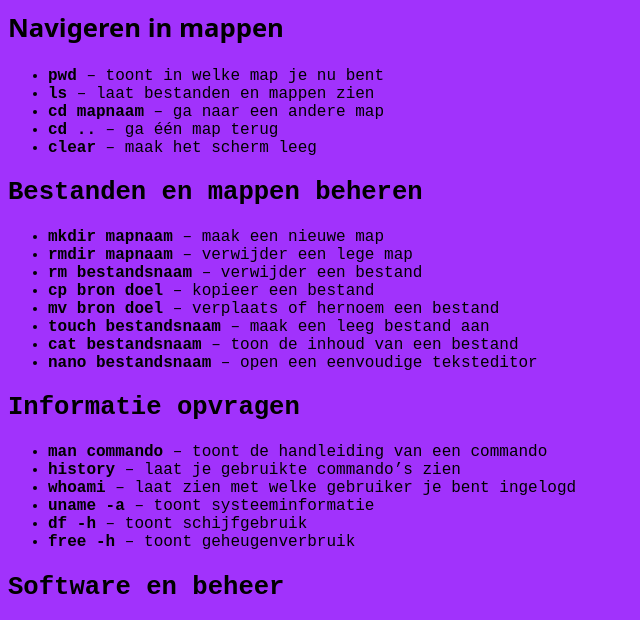
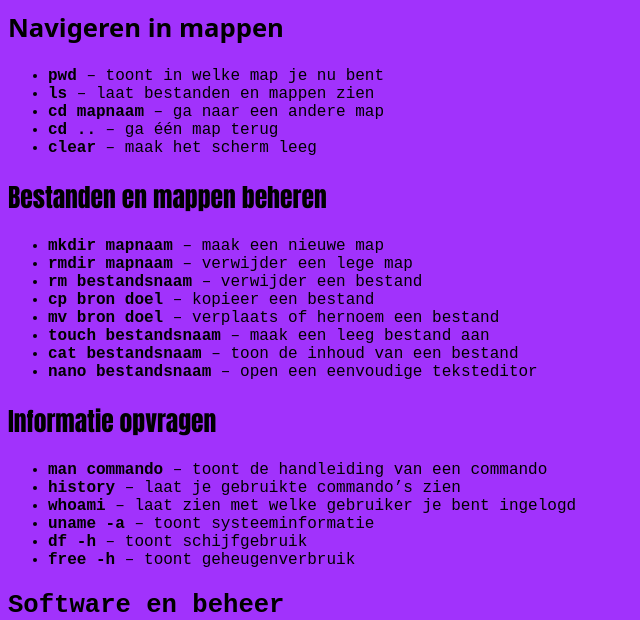
Before and after one commit to maxitaxi200967/linux-html, a plain HTML site: page index.html in a window 1280 px wide. Shown: the part 137-757 px from the top of the page, without its empty margins (0-640 px from the left). Drawn offline with Linux system fonts and the light colour scheme.

Commit message:
kop 2 font veranderd

```diff
--- a/style.css
+++ b/style.css
@@ -8,3 +8,4 @@ div{font-family: 'Courier New', Courier, monospace;}
 .software{font-family: 'Segoe UI', Tahoma, Geneva, Verdana, sans-serif;}
 .titel{font-family: 'Trebuchet MS', 'Lucida Sans Unicode', 'Lucida Grande', 'Lucida Sans', Arial, sans-serif;}
 .kop1{font-family: system-ui, -apple-system, BlinkMacSystemFont, 'Segoe UI', Roboto, Oxygen, Ubuntu, Cantarell, 'Open Sans', 'Helvetica Neue', sans-serif;}
+.kop2{font-family: Impact, Haettenschweiler, 'Arial Narrow Bold', sans-serif;}
```
